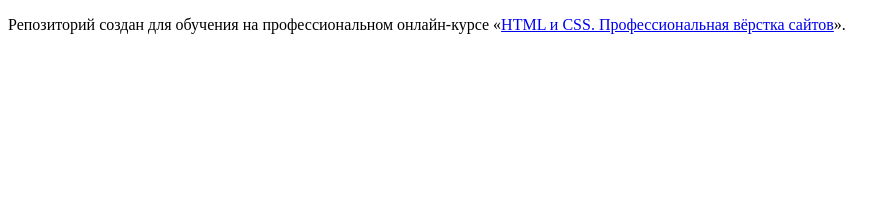
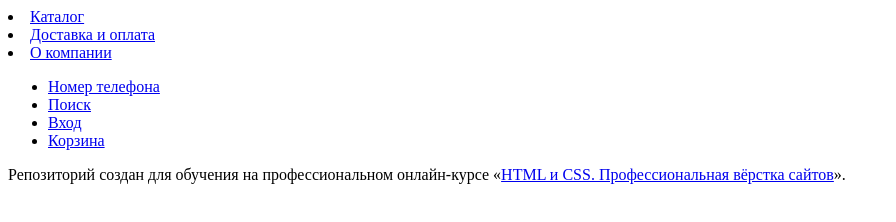
Before and after one commit to htmlacademy-htmlcss/2163447-gllacy-35, a plain HTML site: page index.html in a window 1280 px wide. Shown: the whole page, without its empty margins (0-896 px from the left). Drawn offline with Linux system fonts and the light colour scheme.

Commit message:
Верстает хедер

```diff
--- a/index.html
+++ b/index.html
@@ -5,7 +5,44 @@
     <title>HTML Academy: Глейси</title>
   </head>
   <body>
-
+<header class="page-header">
+  <nav class="navigation"
+ <ul class="navigation-list">
+  <li class="navigation-item">
+    <a
+   class="navigation-link" href="catalog.html">Каталог</a>
+  </li>
+   <li class="navigation-item">
+    <a
+   class="navigation-link" href="delivery.html">Доставка и оплата</a>
+   </li>
+   <li class="navigation-item">
+    <a
+   class="navigation-link" href="about.html">О компании</a>
+  </li>
+ </ul>
+ <ul class="navigation-list navigation-user">
+  <li class="navigation-item">
+    <a
+   class="navigation-link" href="#">Номер телефона</a>
+</li>
+  <li class="navigation-item">
+    <a
+   class="navigation-link" href="#">
+   <span class="visually-hidden">Поиск</span>
+  </a>
+</li>
+   <li class="navigation-item">
+    <a
+   class="navigation-link" href="#">Вход</a>
+  </li>
+   <li class="navigation-item">
+    <a
+   class="navigation-link" href="#">Корзина</a>
+</li>
+ </ul>
+</nav>
+</header>
     <p>Репозиторий создан для обучения на профессиональном онлайн‑курсе «<a href="https://htmlacademy.ru/intensive/htmlcss">HTML и CSS. Профессиональная вёрстка сайтов</a>».</p>
 
   </body>
```
